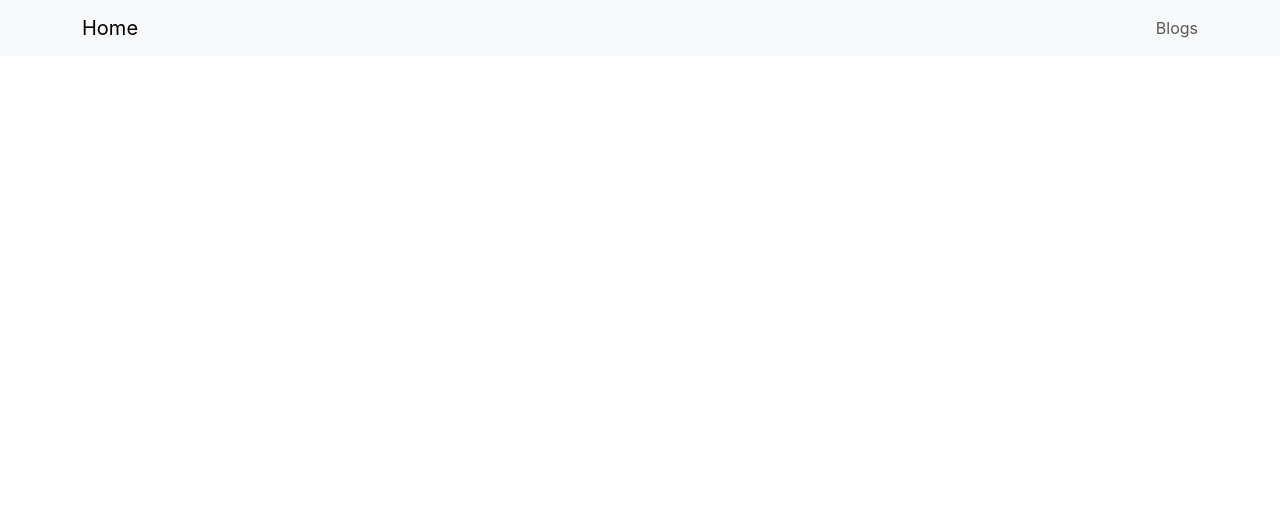
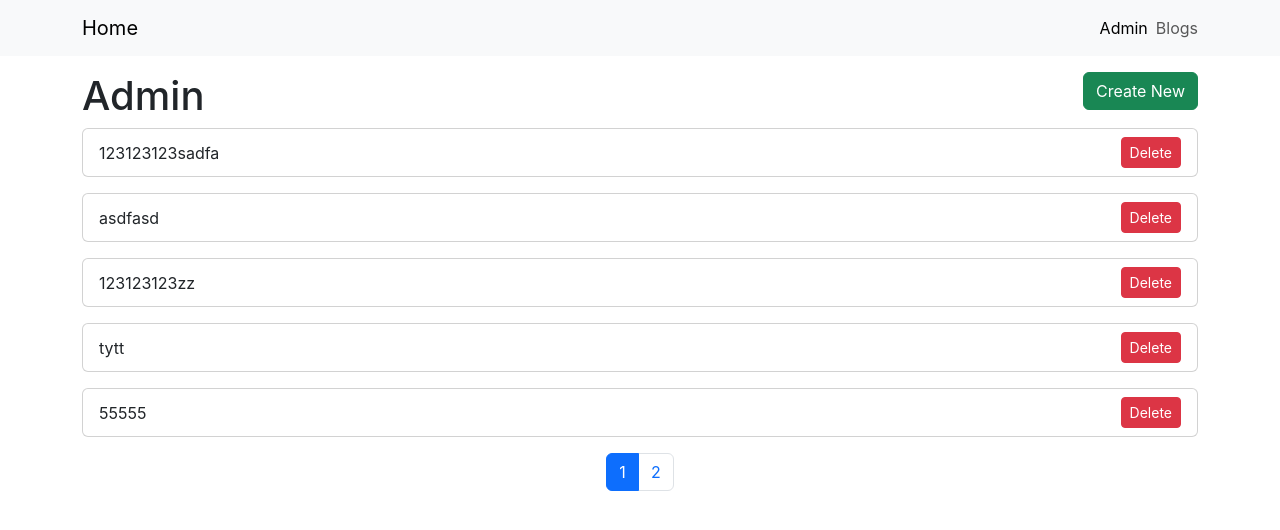
Before and after one commit to aidiw/react_blog, a React (Create React App) app: page /admin in a window 1280 px wide. Before the commit this address had no page. Shown: the top 530 px of the page. Built offline with nearby package versions, Linux system fonts and the light colour scheme; data requests are answered from the project's data file.

Commit message:
feat : pagination  useCallBack한번더 보기

```diff
--- a/db.json
+++ b/db.json
@@ -1,43 +1,67 @@
 {
   "posts": [
     {
-      "id": "1",
+      "id": 1,
       "title": "reacttesdd",
       "body": "reacttesdd",
       "createdAt": 1715506949403,
       "publish": true
     },
     {
-      "id": "2",
-      "title": "22",
-      "body": "22",
-      "createdAt": 1715506973967
+      "id": 2,
+      "title": "2222",
+      "body": "2222",
+      "createdAt": 1715506949403,
+      "publish": true
     },
     {
-      "id": "3",
-      "title": "33",
-      "body": "33",
-      "createdAt": 1715506976380
+      "id": 3,
+      "title": "3333",
+      "body": "3333",
+      "createdAt": 1715506949403,
+      "publish": true
     },
     {
-      "id": "8ad0",
-      "title": "44",
-      "body": "44",
-      "createdAt": 1715507077695
+      "id": 4,
+      "title": "4444",
+      "body": "44444",
+      "createdAt": 1715506949403,
+      "publish": true
     },
     {
-      "id": "dc2c",
-      "title": "test",
-      "body": "test",
-      "publish": true,
-      "createdAt": 1715512937959
+      "id": 5,
+      "title": "55555",
+      "body": "55555",
+      "createdAt": 1715506949403,
+      "publish": true
     },
     {
-      "id": "1166",
-      "title": "test",
-      "body": "test",
+      "title": "tytt",
+      "body": "ttzz",
       "publish": false,
-      "createdAt": 1715512946791
+      "createdAt": 1715766761532,
+      "id": 6
+    },
+    {
+      "title": "123123123zz",
+      "body": "zzsdfasdf",
+      "publish": false,
+      "createdAt": 1715766799317,
+      "id": 7
+    },
+    {
+      "title": "asdfasd",
+      "body": "fasdfzxcv",
+      "publish": false,
+      "createdAt": 1715766868364,
+      "id": 8
+    },
+    {
+      "title": "123123123sadfa",
+      "body": "zxcvasdfasd",
+      "publish": false,
+      "createdAt": 1715766872518,
+      "id": 9
     }
   ]
 }
--- a/package.json
+++ b/package.json
@@ -7,7 +7,6 @@
     "@testing-library/react": "^13.4.0",
     "@testing-library/user-event": "^13.5.0",
     "axios": "^1.6.8",
-    "json-server": "^1.0.0-alpha.23",
     "prop-types": "^15.8.1",
     "react": "^18.3.1",
     "react-dom": "^18.3.1",
--- a/src/components/BlogForm.js
+++ b/src/components/BlogForm.js
@@ -59,7 +59,7 @@ const BlogForm = ( {editing = false}) => {
             createdAt: Date.now()
         })
         .then(() => {
-            history('/blogs'); // 페이지 리디렉션
+            history('/admin'); // 페이지 리디렉션
         })
         .catch((error) => {
             console.error('Failed to post data:', error); // 오류 처리 추가
--- /dev/null
+++ b/src/components/BlogList.js
@@ -0,0 +1,112 @@
+import axios from 'axios';
+import { useState, useEffect, useCallback } from 'react';
+import Card from '../components/Card';
+import { useNavigate, useLocation } from 'react-router-dom';
+import LoadingSpinner from '../components/LoadingSpinner';
+import { bool } from 'prop-types';
+import Pagination from './Pagination';
+
+
+const BlogList = ({ isAdmin }) => {
+    const history = useNavigate();
+    const location = useLocation();
+    const params = new URLSearchParams(location.search);
+    const pageParam = params.get('page');
+
+    const [posts, setPosts] = useState([]);
+    const [loading, setLoading] = useState(true);
+    const [currentPage, setCurrentPage] = useState(1);
+    const [numberOfPosts, setNumberOfPoasts] = useState(0);
+    const [numberOfPages, setNumberOfPages] = useState(0);
+    const limit = 5;
+
+    useEffect(()=> {
+        setNumberOfPages(Math.ceil(numberOfPosts/limit));
+    }, [numberOfPosts]);
+
+
+
+
+    const onClickPageButton = (page) => {
+        history(`${location.pathname}?page=${page}`)
+    }
+    const getPosts = useCallback((page = 1) => {
+        setCurrentPage(page);
+        let params = {
+            _page: page,
+            _limit: limit,
+            _sort: 'id',
+            _order: 'desc'
+        };
+
+        if (!isAdmin) {
+            params = { ...params, publish: true };
+        }
+
+        axios.get(`http://localhost:3009/posts`, { params })
+            .then((res) => {
+                setNumberOfPoasts(res.headers['x-total-count']);
+                setPosts(res.data);
+                setLoading(false);
+            });
+    }, [isAdmin]);
+
+    useEffect(()=> {
+        setCurrentPage(parseInt(pageParam) || 1);
+        getPosts(parseInt(pageParam) || 1);
+    }, [pageParam, getPosts]);
+
+    const deleteBlog = (e, id) => {
+        e.stopPropagation();
+        axios.delete(`http://localhost:3009/posts/${id}`).then(() => {
+            setPosts((prevPosts) => prevPosts.filter((post) => post.id !== id));
+        });
+    };
+
+    if (loading) {
+        return <LoadingSpinner />;
+    }
+
+    if (posts.length === 0) {
+        return <div>No blog posts found</div>;
+    }
+
+    const renderBlogList = () => {
+        return posts.map((post) => (
+            <Card
+                key={post.id}
+                title={post.title}
+                onClick={() => history(`/blogs/${post.id}`)}
+            >
+                {isAdmin ? (
+                    <div>
+                        <button
+                            className="btn btn-danger btn-sm"
+                            onClick={(e) => deleteBlog(e, post.id)}
+                        >
+                            Delete
+                        </button>
+                    </div>
+                ) : null}
+            </Card>
+        ));
+    };
+
+    return (
+        <div>
+            {renderBlogList()}
+            {numberOfPages > 1 && <Pagination
+                currentPage={currentPage}
+                numberOfPages={numberOfPages}
+                onClick={onClickPageButton}
+                limit = {limit}
+            />}
+        </div>
+    );
+};
+
+BlogList.propTypes = {
+    isAdmin: bool
+};
+
+export default BlogList;
--- a/src/components/Card.js
+++ b/src/components/Card.js
@@ -4,11 +4,9 @@ const Card = ({ title = '', onClick = () => {}, children = null }) => {
   // title을 props에서 직접 추출
   return (
     <div className="card mb-3 cusor-pointer" onClick={onClick}>
-      <div className="card-body">
-        <div className="d-flex justify-content-between">
-          <div>{title}</div>
+      <div className="card-body py-2 d-flex align-items-center">
+          <div className="flex-grow-1">{title}</div>
           {children && <div>{children}</div>}
-        </div>
       </div>
     </div>
   );
--- a/src/components/NavBar.js
+++ b/src/components/NavBar.js
@@ -7,7 +7,12 @@ const NavBar = () => {
         <Link className="navbar-brand" to="/">
           Home
         </Link>
-        <ul className="navbar-nav">
+        <ul className="navbar-nav" style={{flexDirection: 'row'}}>
+          <li className="nav-item me-2">
+            <NavLink className="nav-link" to="/admin">
+              Admin
+            </NavLink>
+          </li>
           <li className="nav-item">
             <NavLink className="nav-link" to="/blogs">
               Blogs
--- /dev/null
+++ b/src/components/Pagination.js
@@ -0,0 +1,52 @@
+import PropTypes from 'prop-types';
+
+
+const Pagination = ({ currentPage, numberOfPages, onClick, limit}) => {
+    const currentSet = Math.ceil(currentPage/limit);
+    const lastSet = Math.ceil(numberOfPages/limit);
+    const startPage = limit * (currentSet - 1) + 1;
+    const numberOfPagesForSet = currentSet === lastSet ? numberOfPages%limit : limit;
+
+    return (
+        <nav aria-label="Page navigation example">
+            <ul className="pagination justify-content-center">
+                {currentSet !== 1&&<li className="page-item">
+                    <div
+                        className="page-link cusor-pointer"
+                        onClick={()=>onClick(startPage-limit)}>
+
+                            Previous
+                    </div>
+                </li>}
+                {Array(numberOfPagesForSet).fill(startPage).map((value, index) => value + index).map((pageNumber)=>{
+                    return   <li key={pageNumber} className={`page-item ${currentPage === pageNumber ? 'active': ''}`}>
+                    <div
+                        className="page-link cusor-pointer"
+                        onClick={()=>{
+                            onClick(pageNumber);
+                        }}
+                    >
+                        {pageNumber}
+                    </div>
+                </li>
+                })}
+                {currentSet !== lastSet &&<li className="page-item">
+                    <div
+                        className="page-link cusor-pointer"
+                        onClick = {()=>onClick(startPage+limit)}
+                    >
+                    Next</div>
+                </li>}
+            </ul>
+        </nav>
+    )
+}
+
+Pagination.propTypes = {
+    currentPage: PropTypes.number,
+    numberOfPages: PropTypes.number.isRequired,
+    onclick: PropTypes.func.isRequired,
+    limit : PropTypes.number
+}
+
+export default Pagination;
--- /dev/null
+++ b/src/pages/AdminPage.js
@@ -0,0 +1,20 @@
+import { Link } from 'react-router-dom';
+import BlogList from '../components/BlogList';
+
+const AdminPage = () => {
+  return (
+    <div>
+      <div className="d-flex justify-content-between align-content-center">
+        <h1>Admin</h1>
+        <div>
+          <Link to="/blogs/create" className="btn btn-success">
+            Create New
+          </Link>
+        </div>
+      </div>
+      <BlogList isAdmin={true}/>
+    </div>
+  );
+};
+
+export default AdminPage;
--- a/src/pages/ListPage.js
+++ b/src/pages/ListPage.js
@@ -1,72 +1,14 @@
-import axios from 'axios';
-import { useState, useEffect } from 'react';
-import Card from '../components/Card';
-import { Link, useNavigate } from 'react-router-dom';
-import LoadingSpinner from '../components/LoadingSpinner';
+
+import BlogList from '../components/BlogList';
 
 const ListPage = () => {
-  // posts에서 state를 관리함
-  const history = useNavigate();
-  const [posts, setPosts] = useState([]);
-  const [loading, setLoading] = useState(true);
-  const getPosts = () => {
-    axios.get('http://localhost:3009/posts').then((res) => {
-      setPosts(res.data);
-      setLoading(false);
-    });
-  };
-
-  useEffect(() => {
-    //state가 업데이트가 되어도 렌더링이 한번만 실행되게됨
-    getPosts();
-  }, []);
-
-  const deleteBlog = (e, id) => {
-    e.stopPropagation();
-    axios.delete(`http://localhost:3009/posts/${id}`).then(() => {
-      setPosts((prevPosts) => prevPosts.filter((post) => post.id !== id));
-    });
-  };
-
-  const renderBlogList = () => {
-    if (loading) {
-      return <LoadingSpinner />;
-    }
-
-    if (posts.length === 0) {
-      return <div>No blog posts found</div>;
-    }
-    return posts.map((post) => {
-      return (
-        <Card
-          key={post.id}
-          title={post.title}
-          onClick={() => history(`/blogs/${post.id}`)}
-        >
-          <div>
-            <button
-              className="btn btn-danger btn-sm"
-              onClick={(e) => deleteBlog(e, post.id)}
-            >
-              Delete
-            </button>
-          </div>
-        </Card>
-      );
-    });
-  };
 
   return (
     <div>
       <div className="d-flex justify-content-between align-content-center">
         <h1>Blogs</h1>
-        <div>
-          <Link to="/blogs/create" className="btn btn-success">
-            Create New
-          </Link>
-        </div>
       </div>
-      {renderBlogList()}
+      <BlogList />
     </div>
   );
 };
--- a/src/routes.js
+++ b/src/routes.js
@@ -1,5 +1,6 @@
 import HomePage from './pages/HomPage';
 import ListPage from './pages/ListPage';
+import AdminPage from './pages/AdminPage';
 import CreatePage from './pages/CreatePage';
 import EditPage from './pages/EditPage';
 import ShowPage from './pages/ShowPage';
@@ -12,6 +13,10 @@ const routes = [
   {
     path: '/blogs',
     component: ListPage,
+  },
+  {
+    path: '/admin',
+    component: AdminPage,
   },
   {
     path: '/blogs/create',
```
Also changed, not shown: 2 other files (tests, documents, lock files or other folders).
